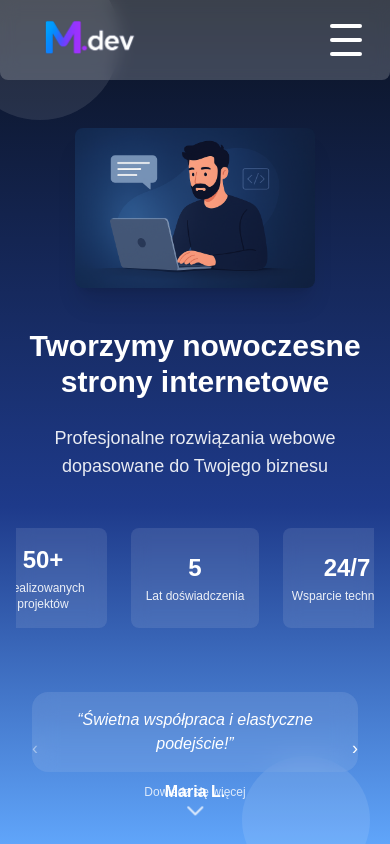
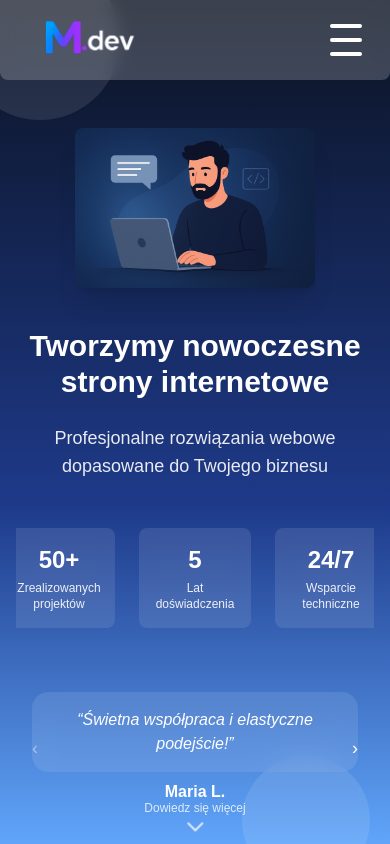
Before and after one commit to mdevsites/marcin-portfolio, a Next.js app: page / in a window 390 px wide. Shown: the top 844 px of the page. Built offline with nearby package versions, Linux system fonts and the light colour scheme.

Commit message:
poprawa mobilki hero

```diff
--- a/app/components/Hero.tsx
+++ b/app/components/Hero.tsx
@@ -101,7 +101,7 @@ export default function Hero() {
             {activeTiles.map((item, i) => (
               <div
                 key={i}
-                className="flex-shrink-0 w-32 md:w-40 py-4 px-2 text-center flex flex-col items-center justify-center rounded-lg bg-white/10 backdrop-blur-sm"
+                className="flex-shrink-0 w-28 sm:w-32 md:w-40 py-4 px-3 text-center flex flex-col items-center justify-center rounded-lg bg-white/10 backdrop-blur-sm"
               >
                 <div
                   className={`transition-all duration-700 ${
@@ -166,7 +166,8 @@ export default function Hero() {
 
       {/* STRZAŁKA DOWIEDZ SIĘ WIĘCEJ */}
       <div
-        className="absolute bottom-4 left-1/2 -translate-x-1/2 flex flex-col items-center cursor-pointer group"
+        className="absolute bottom-0 md:bottom-4 left-1/2 -translate-x-1/2 flex flex-col items-center cursor-pointer group z-50"
+        style={{ marginTop: "2rem" }}
         onClick={() =>
           document.getElementById("services")?.scrollIntoView({ behavior: "smooth" })
         }
```
